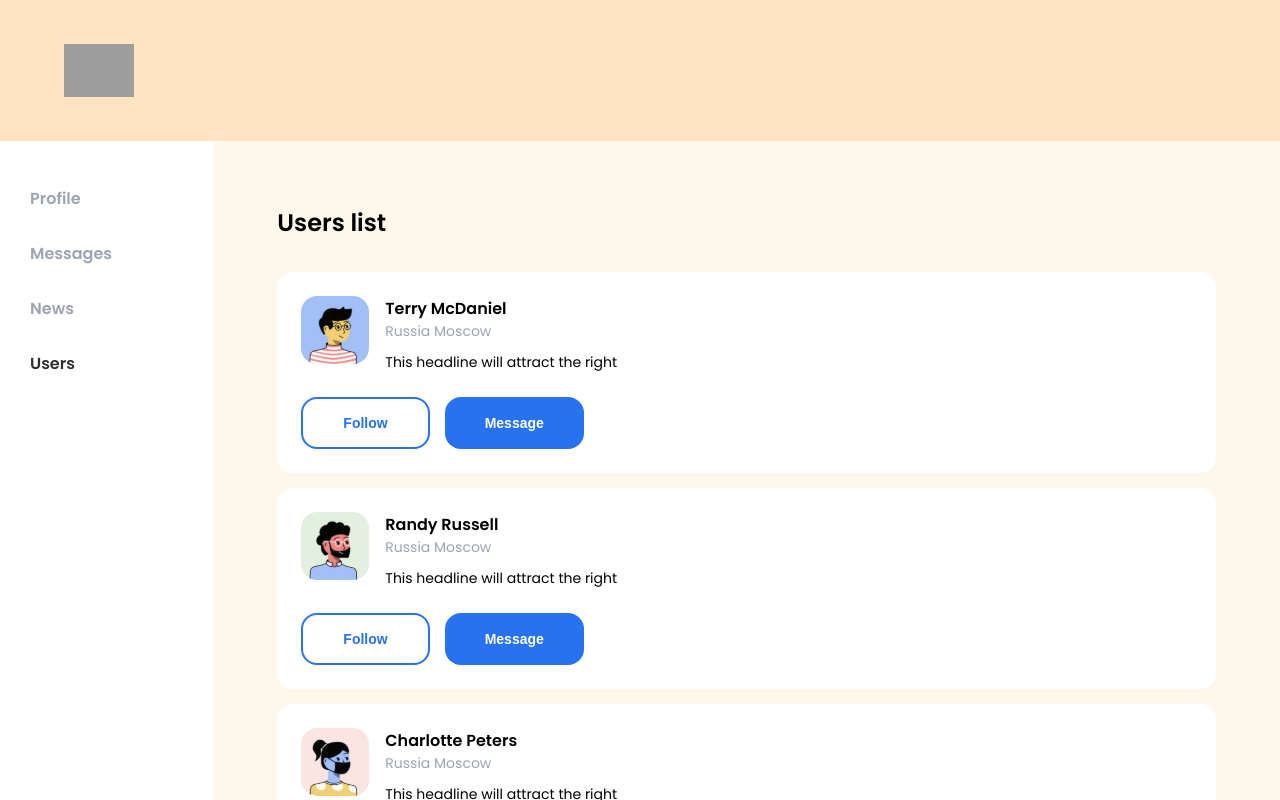
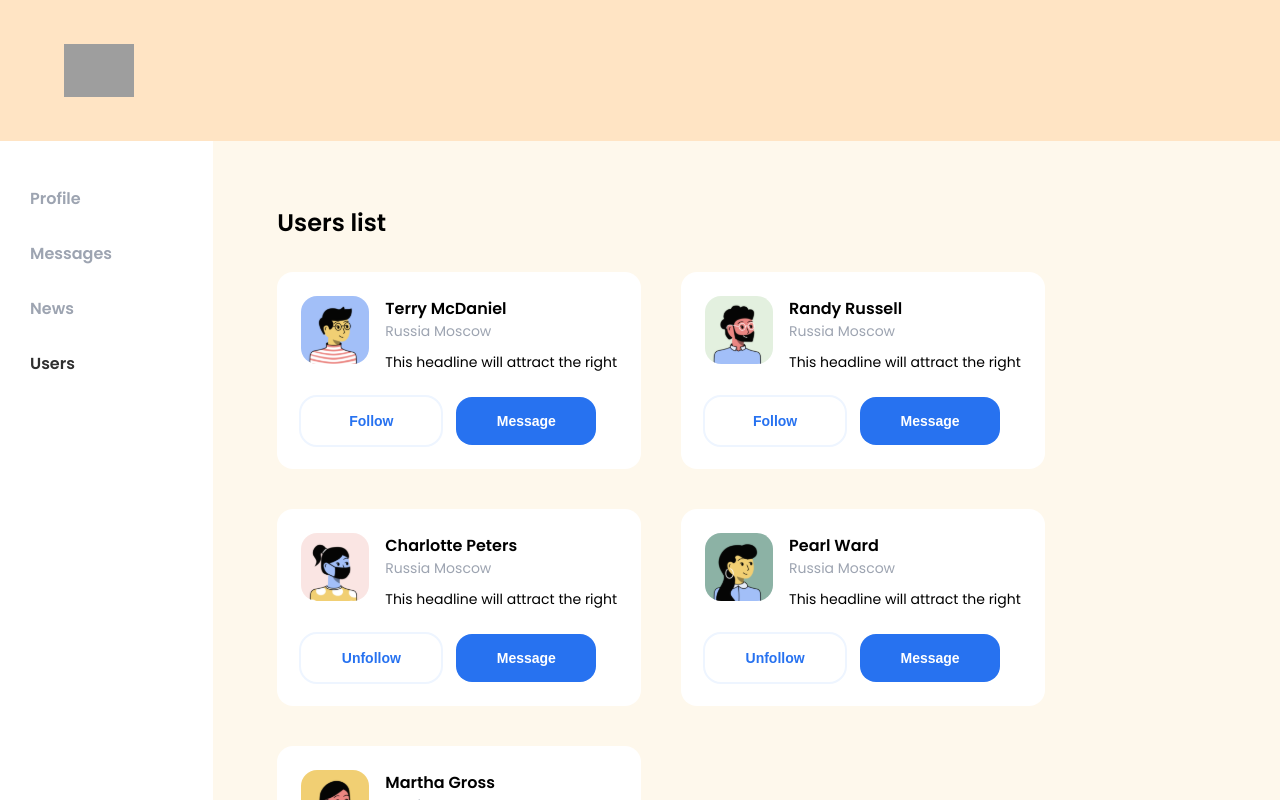
Before and after one commit to SakharovaKsu/Social-media, a React (Create React App) app: page /users in a window 1280 px wide. Shown: the top 800 px of the page. Built offline with nearby package versions, Linux system fonts and the light colour scheme; grey boxes are pictures that could not be loaded.

Commit message:
Вынесла кнопку отдельной компонентой

```diff
--- a/src/components/Dialogs/TextArea/TextArea.module.css
+++ b/src/components/Dialogs/TextArea/TextArea.module.css
@@ -20,17 +20,5 @@
 
 .button {
     background-color: #2772F0;
-    padding: 16px 40px;
     color: #fff;
-    font-weight: 600;
-    border: none;
-    border-radius: 16px;
 }
-
-.button:hover {
-    background-color: #246ADE;
-}
-
-.button:active {
-    background-color: #091B3D;
-}
--- a/src/components/Dialogs/TextArea/TextArea.tsx
+++ b/src/components/Dialogs/TextArea/TextArea.tsx
@@ -2,6 +2,7 @@ import React, {ChangeEvent, FC, KeyboardEvent} from 'react';
 import s from './TextArea.module.css'
 import {AllActionType} from '../../../redux/state';
 import {addMassageAC, updateNewMessageTextAC} from '../../../redux/dialogsReducer';
+import Button from '../../Elements/Button';
 
 type TextAreaType = {
     name: string
@@ -38,7 +39,7 @@ const TextArea:FC<TextAreaType> = ({name,  newMessageText, addMessagesCallback,
     return (
         <div className={s.wrapper}>
             <textarea className={s.textArea} placeholder={'Type your message'} value={newMessageText} onChange={onMessageChange} onKeyPress={handleKeyPress}></textarea>
-            <button className={s.button} onClick={addMessages}>{name}</button>
+            <Button className={s.button} color={'blue'} name={name} callback={addMessages}/>
         </div>
     );
 };
--- /dev/null
+++ b/src/components/Elements/Button.module.css
@@ -0,0 +1,47 @@
+.button {
+    box-sizing: border-box;
+    font-weight: 600;
+    font-size: 14px;
+    border: none;
+    border-radius: 16px;
+    padding: 16px 40px;
+    min-width: 140px;
+}
+
+.white {
+    background-color: #ffffff;
+    outline: 2px solid #eef5ff;
+    color: #2772F0;
+
+    &:hover {
+        background-color: #eef5ff;
+    }
+
+    &:active {
+        background-color: #091B3D;
+    }
+
+    &:disabled {
+        color: #9CBEF8;
+        outline: 2px solid #EAF1FE;
+        background-color: #EAF1FE;
+    }
+}
+
+.blue {
+    background-color: #2772F0;
+    color: #fff;
+
+    &:hover {
+        background-color: #246ADE;
+        color: #FFFFFF;
+    }
+
+    &:active {
+        background-color: #091B3D;
+    }
+
+    &:disabled {
+        background-color: #A9C7F9;
+    }
+}
--- /dev/null
+++ b/src/components/Elements/Button.tsx
@@ -0,0 +1,26 @@
+import React, {FC} from 'react';
+import s from '../Elements/Button.module.css';
+
+type ButtonType = {
+    name: string
+    callback?: () => void
+    className?: string
+    color: string
+}
+
+const Button:FC<ButtonType> = ({name, callback, className, color}) => {
+
+    const finalClassName = s.button
+        + ' ' + (color === 'white' ? s.white : s.blue)
+
+    return (
+        <>
+            <button className={finalClassName + ' ' + className}
+                    onClick={callback}>
+                {name}
+            </button>
+        </>
+    )
+};
+
+export default Button;
--- /dev/null
+++ b/src/components/News/News.module.css
@@ -0,0 +1,4 @@
+.news {
+    height: 100%;
+    background-color: #FEF8EC;
+}
--- a/src/components/News/News.tsx
+++ b/src/components/News/News.tsx
@@ -3,7 +3,7 @@ import s from './News.module.css';
 
 const News = () => {
     return (
-        <div>
+        <div className={s.news}>
             News
         </div>
     )
--- a/src/components/Profile/MyPosts/MyPosts.module.css
+++ b/src/components/Profile/MyPosts/MyPosts.module.css
@@ -33,10 +33,7 @@
     width: 150px;
 }
 
-.button:hover {
-    background-color: #246ADE;
+.buttonColor {
+    color: #FFFFFF;
+    background-color: #2772F0;
 }
-
-.button:active {
-    background-color: #091B3D;
-}
--- a/src/components/Profile/MyPosts/MyPosts.tsx
+++ b/src/components/Profile/MyPosts/MyPosts.tsx
@@ -2,6 +2,7 @@ import React, {ChangeEvent, FC, KeyboardEvent} from 'react';
 import Post from './Post/Post';
 import s from './MyPosts.module.css';
 import {PostPageType} from '../../../redux/postPageReducer';
+import Button from '../../Elements/Button';
 
 type MyPostsType = {
     postPage: PostPageType
@@ -45,7 +46,7 @@ const MyPosts:FC<MyPostsType> = ({postPage, newPostCallback, onPostChangeCallbac
             {postsElements}
             <div className={s.wrapper}>
                 <textarea className={s.textarea} ref={newPostElement} placeholder={'That tell interesting'} value={postPage.newPostText} onChange={onPostChange} onKeyPress={handleKeyPress}/>
-                <button className={s.button} onClick={newPost}>Add post</button>
+                <Button className={s.buttonColor} callback={newPost} name={'Add post'} color={'blue'}/>
             </div>
         </div>
     )
--- a/src/components/Users/Users.module.css
+++ b/src/components/Users/Users.module.css
@@ -4,13 +4,25 @@
     padding: 64px;
 }
 
+.list {
+    display: flex;
+    gap: 40px;
+    flex-wrap: wrap;
+    margin-bottom: 50px;
+}
+
 .title {
     padding-bottom: 32px;
 }
 
+.box {
+    display: flex;
+    flex-direction: column;
+    justify-content: center;
+}
+
 .item {
     padding: 24px;
-    margin-bottom: 15px;
     background-color: #FFFFFF;
     border-radius: 16px;
 }
@@ -46,21 +58,17 @@
     gap: 15px;
 }
 
-.button {
-    font-weight: 600;
-    font-size: 14px;
-    border: none;
-    border-radius: 16px;
-    padding: 16px 40px;
+/*.buttonColor {*/
+/*    background-color: #2772F0;*/
+/*    color: #fff;*/
+/*}*/
+
+/*.buttonNoColor {*/
+/*    background-color: #ffffff;*/
+/*    outline: 2px solid #2772F0;*/
+/*    color: #2772F0;*/
+/*}*/
+
+.center {
+    margin: 0 auto;
 }
-
-.buttonColor {
-    background-color: #2772F0;
-    color: #fff;
-}
-
-.buttonNoColor {
-    background-color: #ffffff;
-    border: 2px solid #2772F0;
-    color: #2772F0;
-}
--- a/src/components/Users/Users.tsx
+++ b/src/components/Users/Users.tsx
@@ -7,6 +7,7 @@ import user3 from '../../images/avatar-user/user-3.svg';
 import user2 from '../../images/avatar-user/user-2.svg';
 import user5 from '../../images/avatar-user/user-5.svg';
 import user4 from '../../images/avatar-user/user-4.svg';
+import Button from '../Elements/Button';
 
 type UsersType = {
     usersPage: InitialStateUsersType;
@@ -63,11 +64,12 @@ const Users: FC<UsersType> = ({usersPage, followCallback, unfollowCallback, setU
     }
 
     // Отображаем определенное количество пользователей
-    const displayedUsers = usersPage.users.slice(0, 10);
+    const displayedUsers = usersPage.users.slice(0, 12);
 
     return (
         <div className={s.users}>
             <h2 className={s.title}>Users list</h2>
+            <div className={s.box}>
                 <ul className={s.list}>
                     {displayedUsers.map(u => {
 
@@ -91,17 +93,17 @@ const Users: FC<UsersType> = ({usersPage, followCallback, unfollowCallback, setU
                                 </div>
                                 <div className={s.boxButton}>
                                     {u.followed
-                                    ? <button className={s.button + ' ' + s.buttonNoColor}
-                                              onClick={unfollowHandler}>Unfollow</button>
-                                    : <button className={s.button + ' ' + s.buttonNoColor}
-                                              onClick={followHandler}>Follow</button>}
-                                <button className={s.button + ' ' + s.buttonColor}>Message</button>
+                                        ? <Button className={s.buttonNoColor} color={'white'} name={'Unfollow'} callback={unfollowHandler}/>
+                                        : <Button className={s.buttonNoColor} color={'white'} name={'Follow'} callback={followHandler} />
+                                    }
+                                    <Button className={s.buttonColor} color={'blue'} name={'Message'}/>
                                 </div>
                             </li>
                         )
                     })}
                 </ul>
-            <button>Other users</button>
+                <Button className={s.buttonColor + ' ' + s.center} color={'blue'} name={'Other users'}/>
+            </div>
         </div>
     )
 }
```
Also changed, not shown: src/components/News/News.modules.css (deleted). Lines whose indentation alone changed are shown as unchanged.
